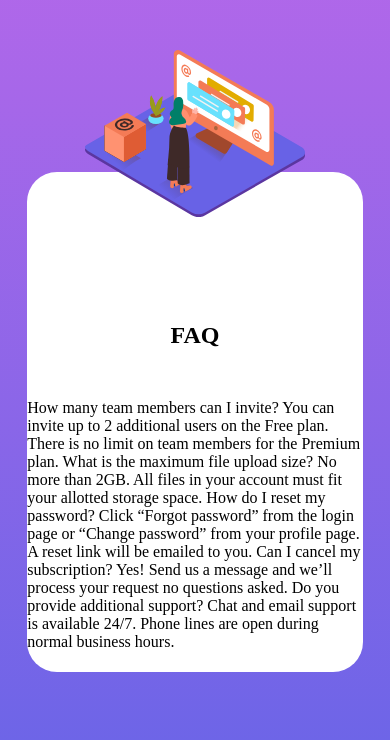
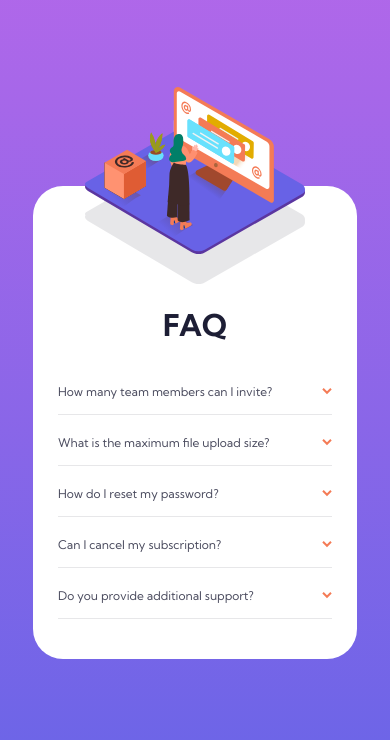
Before and after one commit to wagnergod/faq-accordeon, a plain HTML site: page index.html in a window 390 px wide. Drawn offline with Linux system fonts and the light colour scheme.

Commit message:
Finished Mobile Design

```diff
--- a/index.html
+++ b/index.html
@@ -12,40 +12,66 @@
 <body>
   <main class="container">
     <section class="card">
-      <div class="card-content">
-        <div class="card-image">
-          <img src="images/illustration-woman-online-mobile.svg" alt="">
+        <div class="card-image"><img src="images/illustration-woman-online-mobile.svg" alt=""></div>
+        <div class="card-title"><h1>FAQ</h1></div>
+        <div class="card-item" id="card-item">
+            <div class="card-question">How many team members can I invite?</div>
+            <img src="images/icon-arrow-down.svg" alt="icon-arrow-down" class="icon-arrow">
+            <div class="card-answer">You can invite up to 2 additional users on the Free plan. There is no limit on team members for the Premium plan.</div>
+            <hr>
         </div>
-        <div class="card-title">
-          <h1>FAQ</h1>
+
+        <div class="card-item" id="card-item">
+            <div class="card-question">What is the maximum file upload size?</div>
+            <img src="images/icon-arrow-down.svg" alt="icon-arrow-down" class="icon-arrow">
+            <div class="card-answer">No more than 2GB. All files in your account must fit your allotted storage space.</div>
+            <hr>
         </div>
-        <p>
-         How many team members can I invite?
-          You can invite up to 2 additional users on the Free plan. There is no limit on
-          team members for the Premium plan.
 
-          What is the maximum file upload size?
-          No more than 2GB. All files in your account must fit your allotted storage space.
+        <div class="card-item" id="card-item">
+            <div class="card-question">How do I reset my password?</div>
+            <img src="images/icon-arrow-down.svg" alt="icon-arrow-down" class="icon-arrow">
+            <div class="card-answer">Click “Forgot password” from the login page or “Change password” from your profile page. A reset link will be emailed to you.</div>
+            <hr>
+        </div>
 
-          How do I reset my password?
-          Click “Forgot password” from the login page or “Change password” from your profile page.
-          A reset link will be emailed to you.
+        <div class="card-item" id="card-item">
+            <div class="card-question">Can I cancel my subscription?</div>
+            <img src="images/icon-arrow-down.svg" alt="icon-arrow-down" class="icon-arrow">
+            <div class="card-answer">Yes! Send us a message and we’ll process your request no questions asked.</div>
+            <hr>
+        </div>
 
-          Can I cancel my subscription?
-          Yes! Send us a message and we’ll process your request no questions asked.
-
-          Do you provide additional support?
-          Chat and email support is available 24/7. Phone lines are open during normal business hours.
-        </p>
-
-      </div>
-
-
-
+        <div class="card-item" id="card-item">
+            <div class="card-question">Do you provide additional support?</div>
+            <img src="images/icon-arrow-down.svg" alt="icon-arrow-down" class="icon-arrow">
+            <div class="card-answer">Chat and email support is available 24/7. Phone lines are open during normal business hours.</div>
+            <hr>
+        </div>
     </section>
 
   </main>
 
+  <script>
+
+
+    var accrd = document.getElementsByClassName('card-item');
+    let cardAnswer = document.getElementsByClassName('card-answer');
+    let iconArrow = document.getElementsByClassName('icon-arrow');
+    var i
+
+    for (i = 0; i < accrd.length; i++) {
+
+      accrd[i].onclick = function(){
+        this.firstElementChild.classList.toggle('active');
+        this.firstElementChild.nextElementSibling.classList.toggle('active')
+        this.childNodes[i].classList.toggle('active');
+        }
+    }
+
+
+  </script>
+
 
 </body>
 </html>
--- a/style.css
+++ b/style.css
@@ -1,3 +1,5 @@
+@import url('https://fonts.googleapis.com/css2?family=Kumbh+Sans:wght@400;700&display=swap');
+
 :root{
 
 	/* Primary Text */
@@ -25,14 +27,15 @@
 	padding: 0;
 	margin: 0;
 	box-sizing: border-box;
+	font-family: 'Kumbh Sans', sans-serif;
 }
 
 html{
 
 	background: linear-gradient(var(--soft-violet), var(--soft-blue));
-	background-repeat: no-repeat;
+	background-repeat: repeat;
 	width: 100%;
-	height: 100%;
+	height: auto;
 }
 
 body{
@@ -41,6 +44,7 @@ body{
 	justify-content: center;
 	align-items: center;
 	min-height: 100vh;
+	font-size: 12px;
 
 }
 
@@ -53,8 +57,9 @@ body{
 
 	background-color: #fff;
 	border-radius: 30px;
-	min-height: 500px;
-
+	width: 27em;
+	height: auto;
+	padding-bottom: 30px;
 }
 
 
@@ -63,20 +68,81 @@ body{
 	display: flex;
 	justify-content: center;
 	align-items: center;
+
+
 }
 
 .card-image img{
 
 	position: absolute;
+	padding: 0 0 30px 0;
 	display: block;
-	z-index: 1;
-	top: 50px;
+	z-index: 0;
 	width:220px;
+	filter: drop-shadow(0px 30px 0px hsl(240, 5%, 91%));
 
 }
 
 .card-title{
 	display: flex;
 	justify-content: center;
-	margin: 150px 0 50px 0;
+	margin: 120px 0 30px 0;
 }
+
+.card-title h1{
+
+	font-size: 2.5em;
+	color: var(--very-dark-blue);
+}
+
+.card-item{
+
+	padding: 10px 25px;
+	display: flex;
+	flex-wrap: wrap;
+	justify-content: space-between;
+	align-items: center;
+}
+
+
+.card-item .card-question{
+
+	color: var(--very-dark-grayish-blue);
+	cursor: pointer;
+
+}
+
+.card-item .card-question.active{
+
+	font-weight: 700;
+
+
+}
+
+.card-item .icon-arrow.active{
+	transform: rotate(180deg);
+
+
+}
+
+.card-item .card-answer{
+
+	color: var(--dark-grayish-blue);
+	display: none;
+
+}
+
+.card-item .card-answer.active{
+
+	display: block;
+}
+
+.card-item hr{
+
+	margin-top: 15px;
+	width: 100%;
+	height: 1px;
+	background-color: var(--light-grayish-blue);
+	border:none;
+
+}
```
